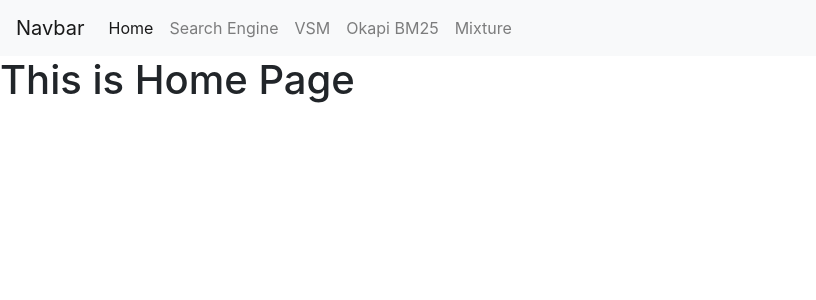
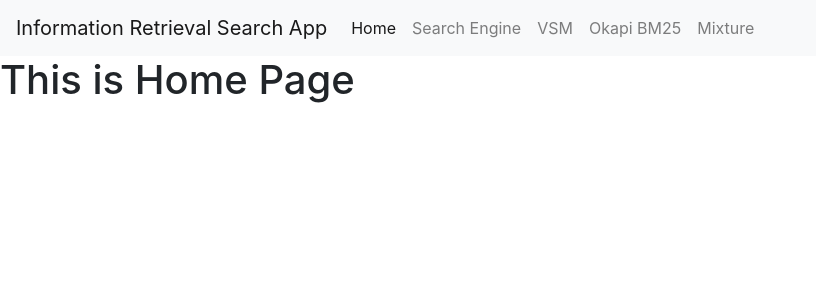
Before and after one commit to p-kirb/NewsTweetsRetrievalSystem, a Flask app: page / in a window 1280 px wide. Shown: the top 300 px of the page, without its empty margins (0-816 px from the left). Run offline with Flask 2, Linux system fonts and the light colour scheme; parts of the project's set-up code (start-up, migrations or seed data) failed here and were passed over; some libraries are stand-ins or nearby versions.

Commit message:
chore: changed navbar app name

```diff
--- a/retrival_system/web_app/templates/base.html
+++ b/retrival_system/web_app/templates/base.html
@@ -22,7 +22,7 @@
 </head>
 <body>
     <nav class="navbar navbar-expand-lg navbar-light bg-light">
-        <a class="navbar-brand" href="#">Navbar</a>
+        <a class="navbar-brand" href="#">Information Retrieval Search App</a>
         <button class="navbar-toggler" type="button" data-toggle="collapse" data-target="#navbarNav" aria-controls="navbarNav" aria-expanded="false" aria-label="Toggle navigation">
 	     <span class="navbar-toggler-icon"></span>
 	 </button>
```
